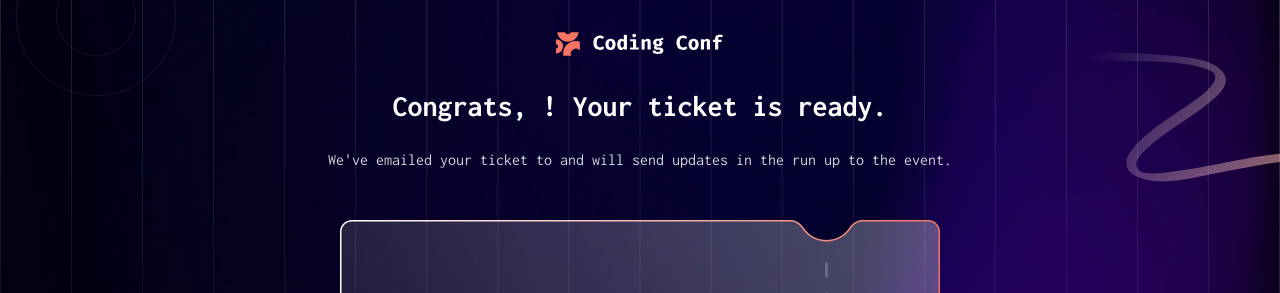
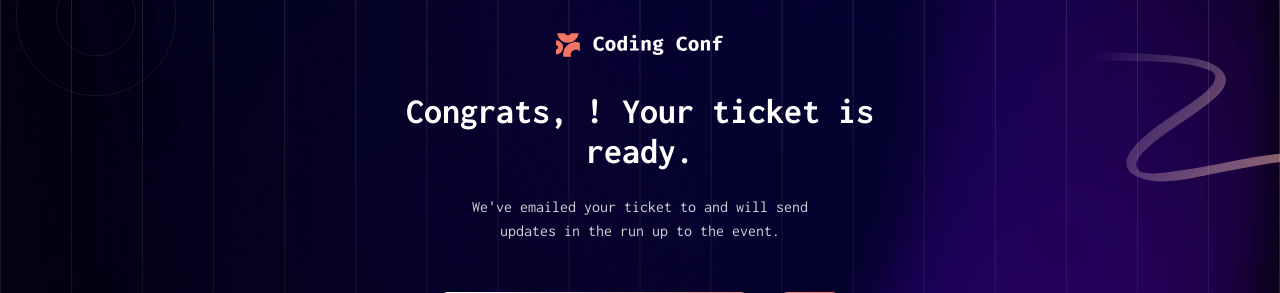
Before and after one commit to Oghenetega16/conference-ticket-generator, a React (Vite) app: page /ticketpage in a window 1280 px wide. Shown: the top 293 px of the page. Built offline with nearby package versions, Linux system fonts and the light colour scheme.

Commit message:
project completed

```diff
--- a/src/TicketPage.jsx
+++ b/src/TicketPage.jsx
@@ -17,16 +17,16 @@ export default function TicketPage({ previewUrl, formData }) {
     return (
         <Background>
                 <div className="flex justify-center h-6 mt-8">
-                    <img src="./assets/images/logo-full.svg" />
+                    <img src="./assets/images/logo-full.svg"/>
                 </div>
-                <div className="text-center">
-                    <h1 className="text-3xl font-bold mt-8 mb-6">Congrats, <span className="bg-gradient-to-r from-[hsl(7,86%,67%)] to-[hsl(0,0%,100%)] bg-clip-text text-transparent capitalize">{formData.fullName}</span>! Your ticket is ready.</h1>
-                    <p className="text-neutral-300">We've emailed your ticket to <span className="text-orange-500">{formData.email}</span> and will send updates in the run up to the event.</p>
+                <div className="text-center sm:w-110 md:w-120 lg:w-140">
+                    <h1 className="text-3xl font-bold mt-8 mb-6 md:text-4xl">Congrats, <span className="bg-gradient-to-r from-[hsl(7,86%,67%)] to-[hsl(0,0%,100%)] bg-clip-text text-transparent capitalize">{formData.fullName}</span>! Your ticket is ready.</h1>
+                    <p className="text-neutral-300 lg:w-100 mx-auto">We've emailed your ticket to <span className="text-orange-500">{formData.email}</span> and will send updates in the run up to the event.</p>
                 </div>
                 <div className="mt-12 mb-80 relative">
-                    <img src="./assets/images/pattern-ticket.svg" alt="ticket" />
-                    <div className="flex items-center justify-between w-full absolute transform -translate-y-35 pl-4">
-                        <div className="flex flex-col space-y-8">
+                    <img src="./assets/images/pattern-ticket.svg" alt="ticket" className="sm:w-100" />
+                    <div className="flex items-center justify-between w-full h-full absolute top-0 pl-4">
+                        <div className="flex flex-col space-y-10 sm:space-y-13">
                             <div>
                                 <img src="./assets/images/logo-full.svg" alt="Event logo" className="w-42" />
                                 <p className="ml-9 text-sm">{currentDate} / Austin, TX</p>
--- a/src/components/Background.jsx
+++ b/src/components/Background.jsx
@@ -55,7 +55,7 @@ export default function Background({ children }) {
             1rem -4rem,
             right 3rem,
             45rem 28rem,
-            left 31rem,
+            left bottom,
             center center
         `,
     }
```
